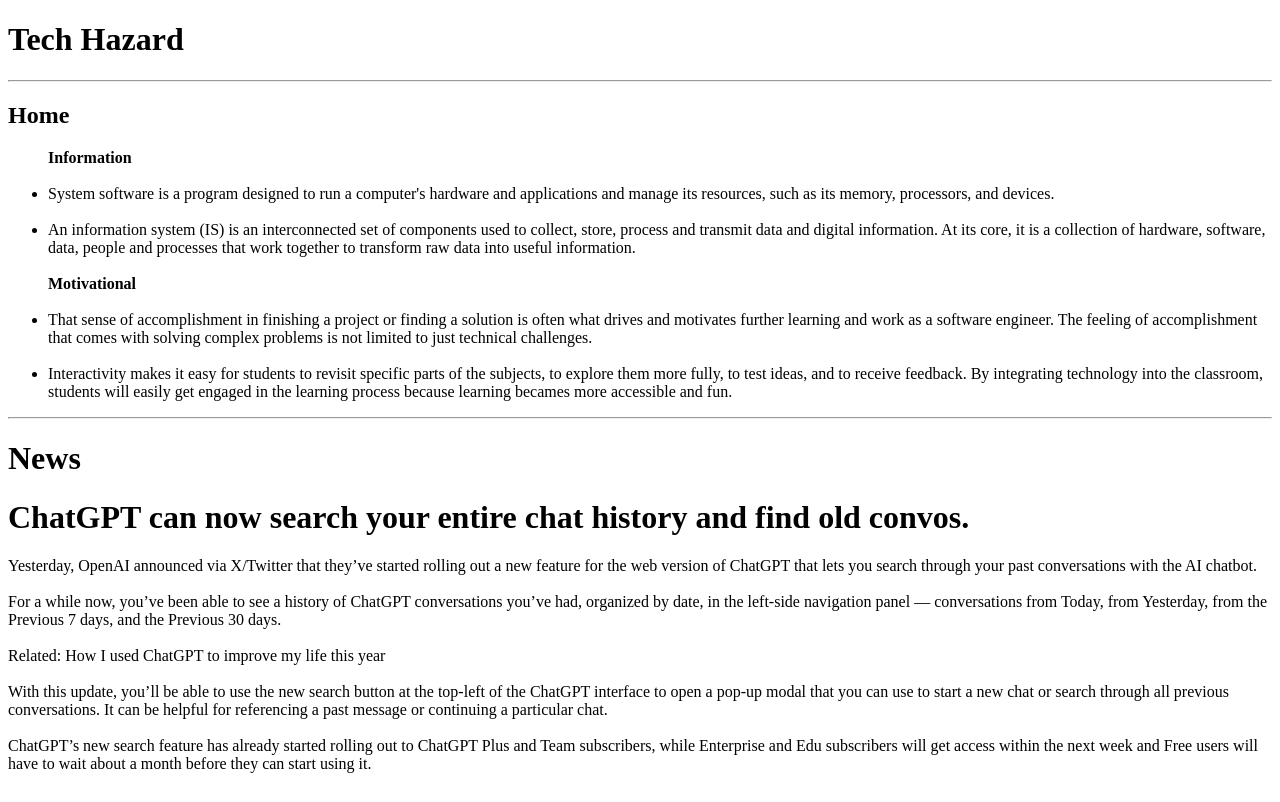
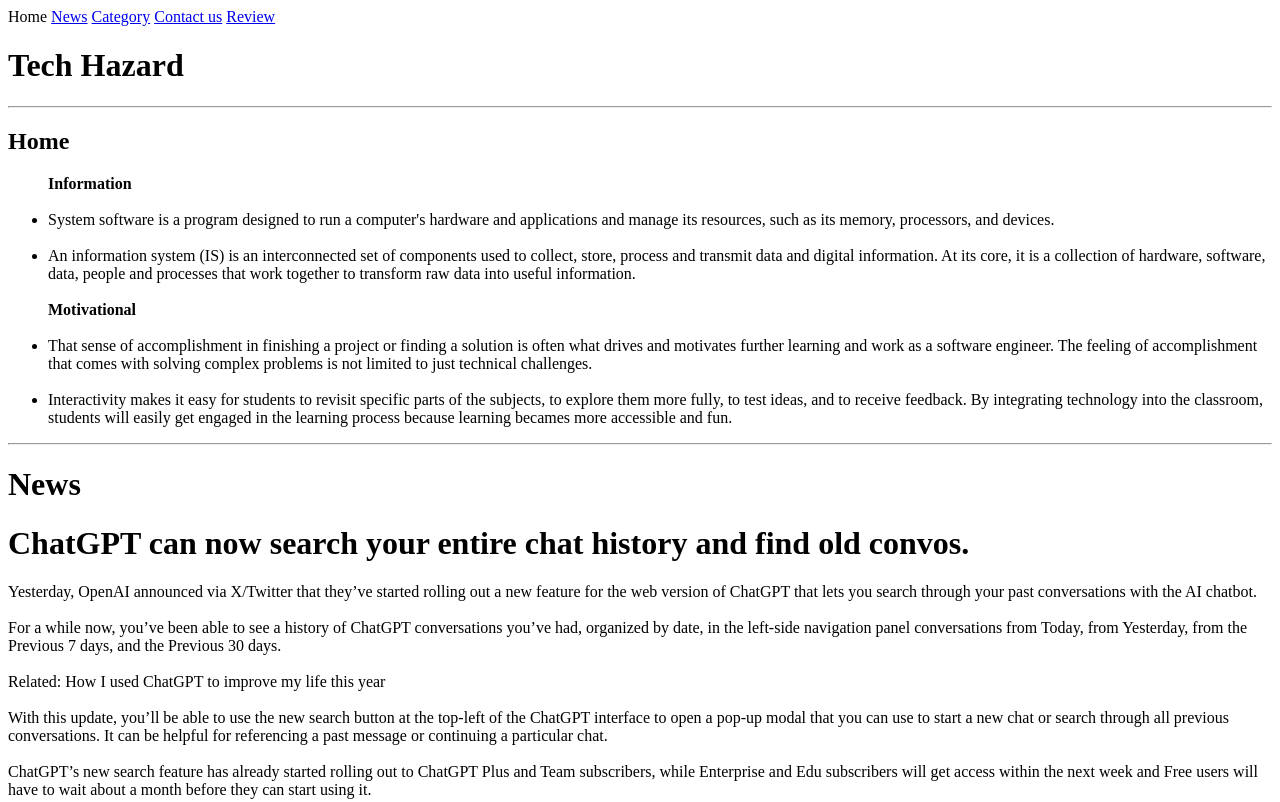
Before and after one commit to Jayb0530/Personal-Website, a plain HTML site: page index.html in a window 1280 px wide. Shown: the top 802 px of the page. Drawn offline with Linux system fonts and the light colour scheme.

Commit message:
index.html

```diff
--- a/index.html
+++ b/index.html
@@ -6,6 +6,13 @@
 	<title>Tech Hazard</title>
 </head>
 <body>
+	<nav>
+        <a>Home</a>
+		<a href="news.html">News</a>
+		<a href="category.html">Category</a>
+		<a href="contact us.html">Contact us</a>
+		<a href="review.html">Review</a>
+	</nav>
 	<h1>Tech Hazard</h1>
 	<hr>
 <h2>Home</h2>
@@ -34,7 +41,7 @@
 <p>Yesterday, OpenAI announced via X/Twitter that they’ve started rolling out a new feature for the web version of ChatGPT that lets you search through your past conversations with the AI chatbot.
 <br>
 <br>
-For a while now, you’ve been able to see a history of ChatGPT conversations you’ve had, organized by date, in the left-side navigation panel — conversations from Today, from Yesterday, from the Previous 7 days, and the Previous 30 days.
+For a while now, you’ve been able to see a history of ChatGPT conversations you’ve had, organized by date, in the left-side navigation panel conversations from Today, from Yesterday, from the Previous 7 days, and the Previous 30 days.
 <br>
 <br>
 Related: How I used ChatGPT to improve my life this year
```
